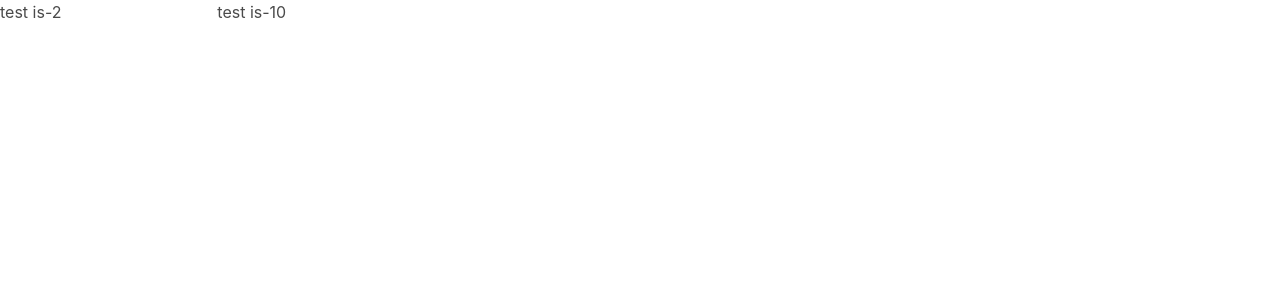
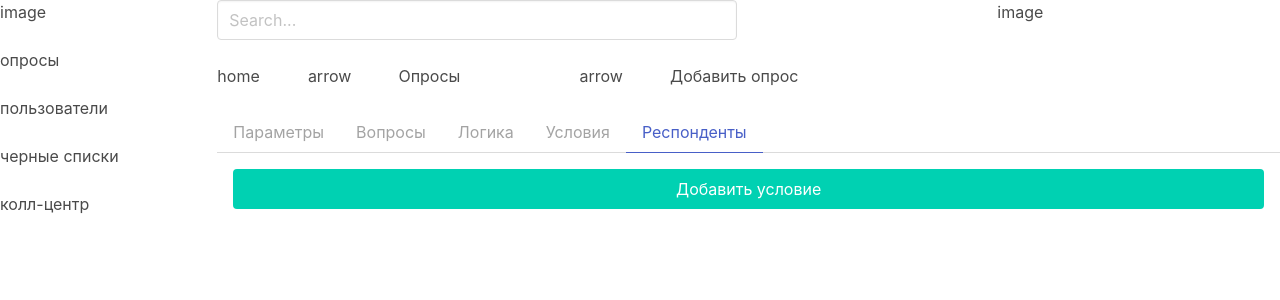
Before and after one commit to designervoid/test-task, a Vue app: page / in a window 1280 px wide. Shown: the top 300 px of the page. Built offline with nearby package versions, Linux system fonts and the light colour scheme.

Commit message:
can add conditionals dynamically

```diff
--- a/src/components/IndexComponent.vue
+++ b/src/components/IndexComponent.vue
@@ -1,22 +1,160 @@
 <template>
-  <div>
-    <div class="columns">
-      <div class="column is-mobile is-2">
-        test is-2
+<div>
+  <div class="columns">
+    <div class="column is-mobile is-2">
+      <div class="columns sidebar">
+        <div class="column">
+          image
+        </div>
+        <div class="column">
+          опросы
+        </div>
+        <div class="column">
+          пользователи
+        </div>
+        <div class="column">
+          черные списки
+        </div>
+        <div class="column">
+          колл-центр
+        </div>
       </div>
-      <div class="column is-mobile is-10">
-        test is-10
+    </div>
+    <div class="column is-mobile is-10">
+
+      <div class="columns header-area">
+        <div class="column is-mobile is-6">
+          <b-field>
+            <b-input placeholder="Search..." expanded></b-input>
+          </b-field>
+        </div>
+        <div class="column is-mobile is-6 header-avatar">
+          image
+        </div>
+      </div>
+
+      <div class="columns navigation-area">
+        <div class="column is-mobile is-1">
+          home
+        </div>
+        <div class="column is-mobile is-1">
+          arrow
+        </div>
+        <div class="column is-mobile is-2">
+          Опросы
+        </div>
+        <div class="column is-mobile is-1">
+          arrow
+        </div>
+        <div class="column is-mobile is-2">
+          Добавить опрос
+        </div>
+      </div>
+
+      <div class="columns tabs-area">
+        <div class="column is-mobile is-12">
+          <b-tabs v-model="activeTab">
+            <b-tab-item label="Параметры" disabled>
+
+            </b-tab-item>
+
+            <b-tab-item label="Вопросы" disabled>
+
+            </b-tab-item>
+
+            <b-tab-item label="Логика" disabled>
+
+            </b-tab-item>
+
+            <b-tab-item label="Условия" disabled>
+
+            </b-tab-item>
+
+            <b-tab-item label="Респонденты">
+              <div class="columns respondents-area">
+                <div class="column is-mobile is-12">
+                  <div class="" v-if="isClicked">
+                    <div class="">
+                      <div class="" v-for="(conditionArea, index) in conditionAreas" v-bind:key="index">
+                        <!-- @click="debug(conditionArea.conditionNum);" -->
+                        <h1>Условие {{ conditionArea.conditionNum }}</h1>
+                        <b-select placeholder="Select a name" v-model="conditionArea.selected">
+                          <option>Возраст респондента</option>
+                          <option>Тип карты лояльности</option>
+                          <option>Статус карты лояльности</option>
+                        </b-select>
+
+                        <b-button type="is-primary" expanded>Удалить условие</b-button>
+
+                        <div class="" v-if="conditionArea.selected == 'Возраст респондента'">
+                          диапазон от и до
+                        </div>
+                        <div class="" v-else-if="conditionArea.selected == 'Тип карты лояльности'">
+                          тип bronze, silver, gold, premium
+                        </div>
+                        <div class="" v-else-if="conditionArea.selected == 'Статус карты лояльности'">
+                          статус активна, неактивна
+                        </div>
+                      </div>
+                    </div>
+                  </div>
+
+                  <b-button type="is-primary" expanded @click="addCondition();">Добавить условие</b-button>
+
+                </div>
+              </div>
+            </b-tab-item>
+          </b-tabs>
+        </div>
       </div>
     </div>
   </div>
+</div>
 </template>
 
 <script>
 export default {
-  name: 'IndexComponent'
+  name: 'IndexComponent',
+  data() {
+    return {
+      activeTab: 4,
+      isClicked: false,
+      conditionCounter: 0,
+      conditionAreas: []
+    }
+  },
+  methods: {
+    addCondition() {
+      this.isClicked = true;
+      this.conditionCounter++;
+      this.conditionAreas.push({ conditionNum: this.conditionCounter, selected: '' })
+      alert(JSON.stringify(this.conditionAreas))
+    },
+    debug(param) {
+      alert(param);
+    }
+  }
 }
 </script>
 
 <style scoped lang="scss">
+.sidebar {
+    display: flex;
+    flex-direction: column;
+}
+.header-area,
+.navigation-area {
+    display: flex;
+    flex-direction: row;
+}
+.header-avatar {
+    display: flex;
+    justify-content: center;
+}
 
+@media screen and (max-width: 774px) {
+    .sidebar {
+        flex-direction: row;
+    }
+}
 </style>
```
